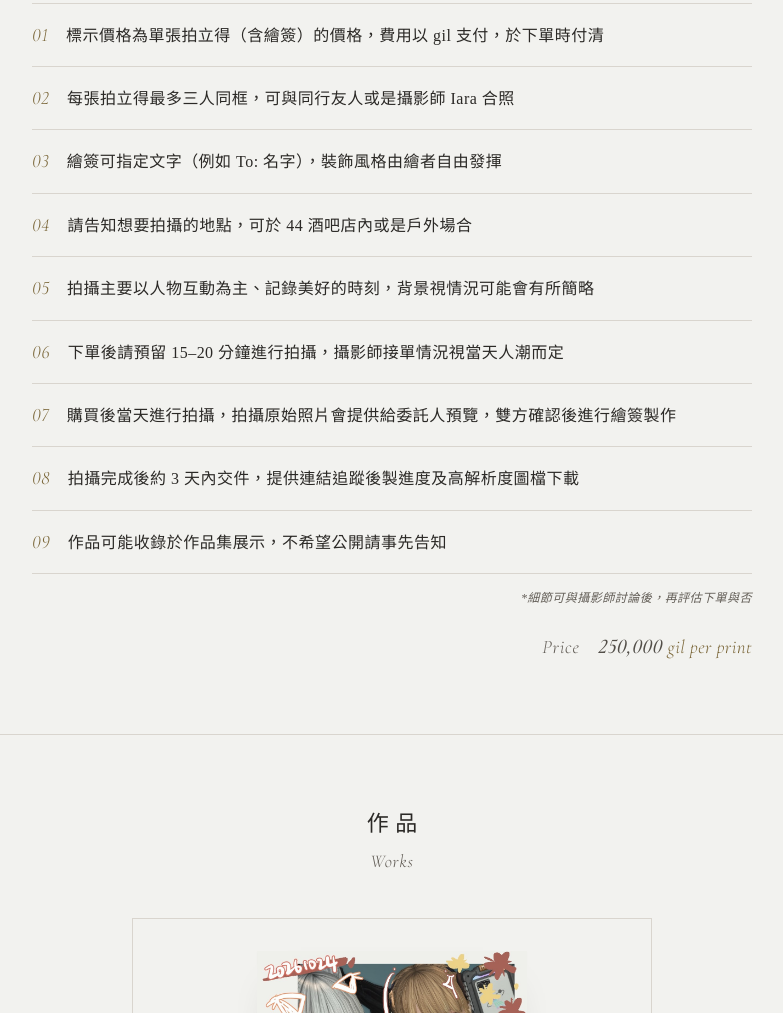
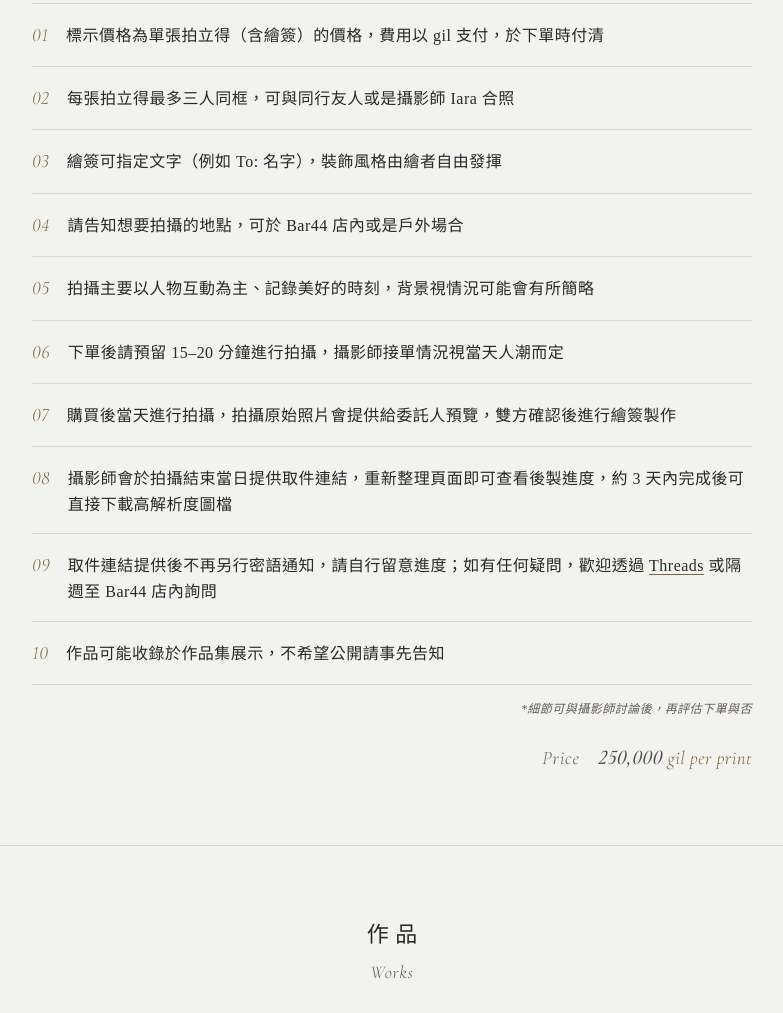
Before and after one commit to 7gzw8jvk8j-pixel/iara-polaroid, a plain HTML site: page index.html in a window 1280 px wide. Shown: the part 1045-2058 px from the top of the page, without its empty margins (248-1031 px from the left). Drawn offline with nearby package versions, Linux system fonts and the light colour scheme.

Commit message:
取件說明整合為 08、09 兩條，地點改為 Bar44，Threads 加上連結
Co-Authored-By: Claude Opus 5.5 <noreply@anthropic.com>
Claude-Session: https://claude.ai/code/session_017SkehNEhq9utpm54QL7nYa

```diff
--- a/index.html
+++ b/index.html
@@ -181,6 +181,13 @@
       flex: none;
     }
     .conditions .todo { color: var(--muted); }
+    .conditions a {
+      color: inherit;
+      text-decoration: underline;
+      text-decoration-color: var(--gold);
+      text-underline-offset: 3px;
+    }
+    .conditions a:hover { color: var(--gold); }
 
     /* 條件下方的小註解 */
     .note {
@@ -461,12 +468,13 @@
         <li><span class="num">01</span><span>標示價格為單張拍立得（含繪簽）的價格，費用以 gil 支付，於下單時付清</span></li>
         <li><span class="num">02</span><span>每張拍立得最多三人同框，可與同行友人或是攝影師 Iara 合照</span></li>
         <li><span class="num">03</span><span>繪簽可指定文字（例如 To: 名字），裝飾風格由繪者自由發揮</span></li>
-        <li><span class="num">04</span><span>請告知想要拍攝的地點，可於 44 酒吧店內或是戶外場合</span></li>
+        <li><span class="num">04</span><span>請告知想要拍攝的地點，可於 Bar44 店內或是戶外場合</span></li>
         <li><span class="num">05</span><span>拍攝主要以人物互動為主、記錄美好的時刻，背景視情況可能會有所簡略</span></li>
         <li><span class="num">06</span><span>下單後請預留 15–20 分鐘進行拍攝，攝影師接單情況視當天人潮而定</span></li>
         <li><span class="num">07</span><span>購買後當天進行拍攝，拍攝原始照片會提供給委託人預覽，雙方確認後進行繪簽製作</span></li>
-        <li><span class="num">08</span><span>拍攝完成後約 3 天內交件，提供連結追蹤後製進度及高解析度圖檔下載</span></li>
-        <li><span class="num">09</span><span>作品可能收錄於作品集展示，不希望公開請事先告知</span></li>
+        <li><span class="num">08</span><span>攝影師會於拍攝結束當日提供取件連結，重新整理頁面即可查看後製進度，約 3 天內完成後可直接下載高解析度圖檔</span></li>
+        <li><span class="num">09</span><span>取件連結提供後不再另行密語通知，請自行留意進度；如有任何疑問，歡迎透過 <a href="https://www.threads.com/@cutepenny1209" target="_blank" rel="noopener">Threads</a> 或隔週至 Bar44 店內詢問</span></li>
+        <li><span class="num">10</span><span>作品可能收錄於作品集展示，不希望公開請事先告知</span></li>
       </ul>
       <p class="note">*細節可與攝影師討論後，再評估下單與否</p>
       <div class="price">
```
